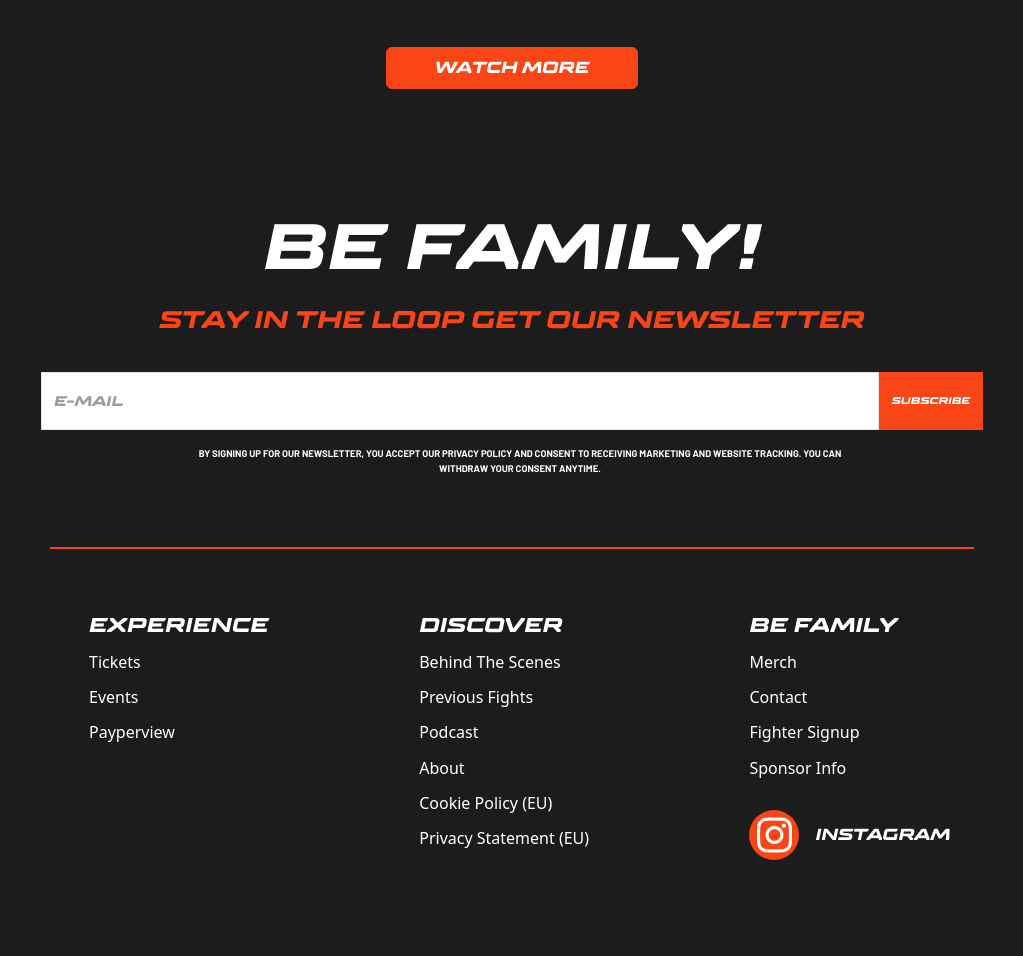
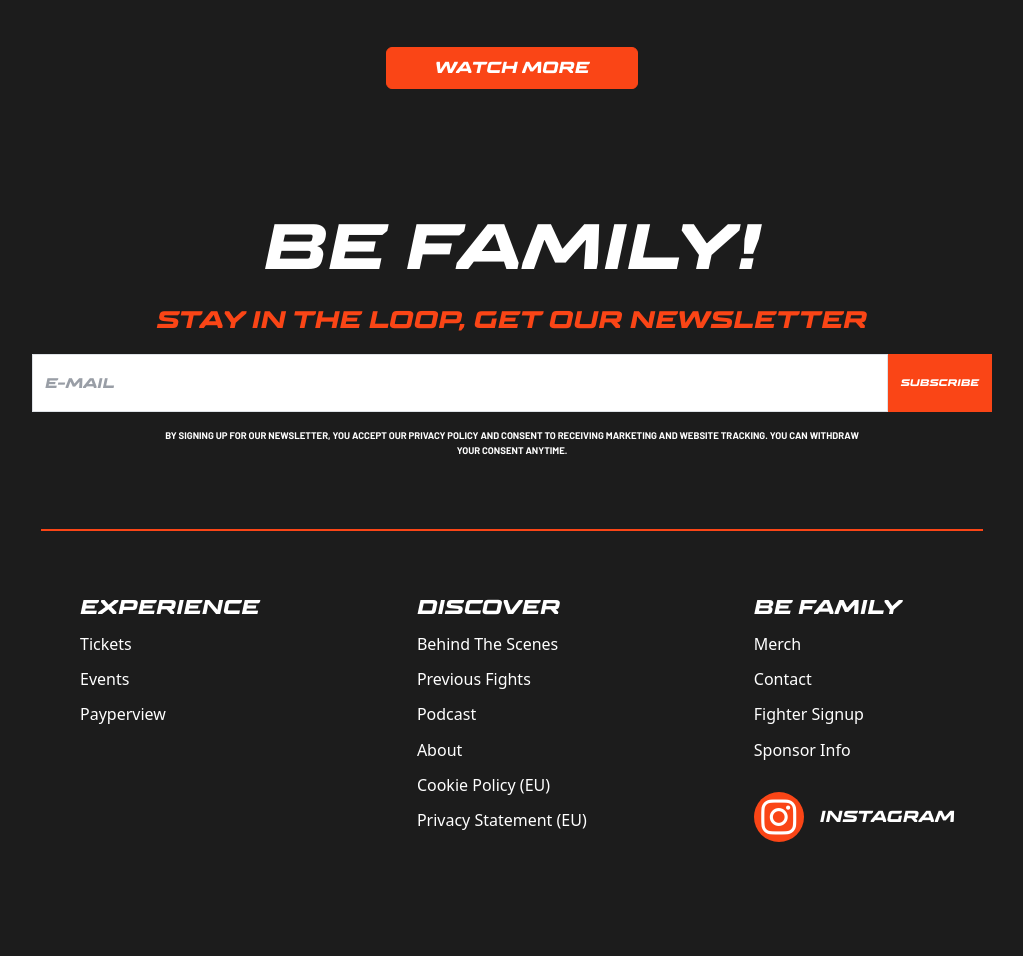
Before and after one commit to sofiepiszczek/dominancefc, a PHP site: page / in a window 1280 px wide. Shown: the part 2747-3703 px from the top of the page, without its empty margins (128-1151 px from the left). After the commit the page ends 3589 px from the top, so only its background shows below. Run offline with PHP 8.4, Linux system fonts and the light colour scheme; style sheets or scripts are compiled from the project's sources; some libraries are stand-ins or nearby versions; some web fonts are replaced.

Commit message:
Fixed watch live section and cleaned up the code

```diff
--- a/css/styles.scss
+++ b/css/styles.scss
@@ -61,9 +61,7 @@ p{
 	font-size: 3rem;
 	padding-bottom: 380px;
 }
-.pluto{
-	padding-top: 300px;
-}
+
 .subscribeText{
 	font-size: 0.5rem;
 }
@@ -151,6 +149,7 @@ p{
 	background-position: center; /* Centrerer billedet */
 	height: 2500px; /* Justér efter behov */
 }
+
 
 
 /* Placeholder-farve og skriftstørrelse til formular - contact & fighter signup */
--- a/index.php
+++ b/index.php
@@ -30,19 +30,19 @@ require "settings/init.php";
 include("includes/navbar.php");
 ?>
 
-<div class="container-fluid d-flex justify-content-center align-items-center banner m-0 p-0">
-    <video autoplay="autoplay" muted="muted" loop="loop" class="videobg">
+<!-- Hero Video -->
+<div class="container-fluid banner m-0 p-0 d-flex justify-content-center align-items-center">
+    <video autoplay muted loop class="videobg">
         <source src="video/forsidevideo.mp4" type="video/mp4">
     </video>
-
     <div class="tekst1 d-flex justify-content-center align-items-center h-100">
         <h1 class="custom-text bannertext text-center">FEAR <br> NOTHING</h1>
     </div>
 </div>
 
-<div class="container-fluid">
-    <div class="row">
-        <div class="col-12 d-inline-flex flex-wrap justify-content-center align-items-center bg-primary bg-opacity-25 text-center custom-text py-5">
+<!-- Event Cards -->
+<div class="container-fluid text-center custom-text bg-primary bg-opacity-25 py-5">
+    <div class="row justify-content-center align-items-center d-flex flex-wrap">
         <div class="nextEvent col-11 col-md-8 col-lg-5 card shadow-lg rounded-0 bg-secondary my-4 me-lg-4 reveal">
             <h2 class="pt-3 pt-md-4 fs-1">NEXT EVENT</h2>
             <p class="fs-4 text-primary custom-text">26/04/2025</p>
@@ -60,83 +60,68 @@ include("includes/navbar.php");
             <p id="nextAcademyCountdown" class="fs-4 text-white custom-text"></p>
         </div>
     </div>
-        <div class="container banner position-relative gx-0 mb-5">
-            <a href="ppv.php">
-                <img src="images/plutobanner.jpg" class="img-fluid position-absolute object-fit-cover h-100 w-100"
-                     alt="mma fighter">
+</div>
 
-                <div class="position-absolute top-50 start-50 translate-middle pb-5 reveal">
-                    <p class="bannertext custom-text text-white text-center">WATCH LIVE</p>
+<!-- Watch Live Section -->
+<a href="ppv.php" class="d-block text-decoration-none">
+    <div class="reveal container-fluid banner position-relative gx-0 mb-5">
+        <!-- Background Image -->
+        <img src="images/banner-pluto.png" class="img-fluid position-absolute object-fit-cover h-100 w-100" alt="MMA fighter">
+
+        <!-- Content Wrapper -->
+        <div class="row position-relative justify-content-center align-items-center">
+            <!-- WATCH LIVE Text -->
+            <div class="col-12 text-center">
+                <h2 class="custom-text text-white py-5 herotext">WATCH LIVE</h2>
             </div>
-                <div class="reveal position-absolute top-50 start-50 translate-middle pb-5">
-                    <img src="images/Plutopng.png" class="img-fluid object-fit-cover h-100 w-100 pluto">
+        </div>
     </div>
 </a>
-        </div>
-        <div class="container-fluid">
+
+<!-- Discover More Section -->
+<div class="container-fluid text-center">
     <div class="row justify-content-center reveal">
         <div class="col-10 col-md-7 col-lg-9 py-4 mb-4">
-                    <a href="behindTheScenes.php"><h2 class="custom-text text-white text-center py-3 herotext">DISCOVER
-                            MORE</h2></a>
+            <a href="behindTheScenes.php">
+                <h2 class="custom-text text-white py-3 herotext">DISCOVER MORE</h2>
+            </a>
         </div>
-
-                <div class="col-12 col-md-6 text-center">
-                    <div class="ratio ratio-16x9">
-                        <div class="reveal col-12 text-center ratio ratio-16x9">
-                            <iframe src="https://www.youtube.com/embed/05Hn8hPdTV8?si=USDIU4UFjy8bQ6pw" class=""
+        <div class="col-12 col-md-6">
+            <div class="reveal ratio ratio-16x9">
+                <iframe src="https://www.youtube.com/embed/05Hn8hPdTV8?si=USDIU4UFjy8bQ6pw"
                         title="YouTube video player"
                         allow="accelerometer; autoplay; clipboard-write; encrypted-media; gyroscope; picture-in-picture; web-share"
                         referrerpolicy="strict-origin-when-cross-origin" allowfullscreen></iframe>
             </div>
+            <div class="py-5">
+                <a href="behindTheScenes.php" class="btn btn-primary text-white custom-text p-2 px-md-3 px-lg-5">WATCH MORE</a>
             </div>
-
-                    <div class="col-12 text-center py-5">
-                        <a href="behindTheScenes.php"
-                           class="btn btn-primary text-white custom-text p-2 px-md-3 px-lg-5">WATCH MORE</a>
+        </div>
     </div>
 </div>
 
+<!-- Newsletter Section -->
 <div class="col-12 text-white text-center pt-5 reveal">
     <h2 class="herotext pt-4 pb-2 custom-text">BE FAMILY!</h2>
-                    <p class="pb-2 pb-md-0 m-md-0 familySmallText text-uppercase custom-text text-primary">Stay in the
-                        loop
-                        get our newsletter</p>
+    <p class="pb-3 m-md-0 familySmallText text-uppercase custom-text text-primary">Stay in the loop, get our newsletter</p>
 
     <form class="d-inline-flex justify-content-center flex-wrap mb-md-2">
-                        <div class="col-12 mb-3  d-flex justify-content-center">
-                            <div class="col-9 d-md-none">
-                                <input type="email"
-                                       class="form-control py-2 py-md-3 text-white custom-text placeholder-gray rounded-0 bg-white"
-                                       id="exampleInputEmail1" aria-describedby="emailHelp" placeholder="E-MAIL">
+        <div class="col-9 mb-3 d-md-none">
+            <input type="email" class="form-control py-2 text-white custom-text placeholder-gray rounded-0 bg-white" id="exampleInputEmail1" placeholder="E-MAIL">
         </div>
-                        </div>
-                        <div class="col-12 pb-3 p-md-3 d-md-none">
-                            <button type="submit"
-                                    class="btn btn-primary text-white px-5 px-md-3 px-lg-5 custom-text submitBtn">
-                                SUBSCRIBE
-                            </button>
+        <div class="col-12 pb-3 d-md-none">
+            <button type="submit" class="btn btn-primary text-white px-5 custom-text submitBtn">SUBSCRIBE</button>
         </div>
 
-                        <div class="col-md-9 d-md-flex flex-md-nowrap d-none pb-md-3">
-                            <input type="email"
-                                   class="form-control py-2 py-md-3 text-white custom-text placeholder-gray rounded-0 bg-white"
-                                   id="exampleInputEmail1" aria-describedby="emailHelp" placeholder="E-MAIL">
-                            <button type="submit"
-                                    class="btn btn-primary rounded-0 shadow-none text-white custom-text submitBtn">
-                                SUBSCRIBE
-                            </button>
+        <div class="col-md-9 d-none d-md-flex flex-nowrap pb-md-3">
+            <input type="email" class="form-control py-3 text-white custom-text placeholder-gray rounded-0 bg-white" id="exampleInputEmail1" placeholder="E-MAIL">
+            <button type="submit" class="btn btn-primary rounded-0 shadow-none text-white custom-text submitBtn">SUBSCRIBE</button>
         </div>
 
-                        <div class="col-12 col-md-7 text-center text-start text-uppercase subscribeText policyText px-2 ps-4">
-                            <p class="px-4">By signing up for our newsletter, you accept our privacy policy and
-                                consent to receiving marketing and website tracking.
-                                You can withdraw your consent anytime.</p>
+        <div class="col-12 col-md-7 text-uppercase subscribeText policyText px-4">
+            <p>By signing up for our newsletter, you accept our privacy policy and consent to receiving marketing and website tracking. You can withdraw your consent anytime.</p>
         </div>
     </form>
-                </div>
-
-            </div>
-        </div>
 </div>
 
     <?php
```
Lines whose indentation alone changed are shown as unchanged.
